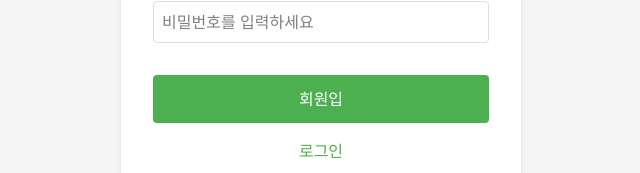
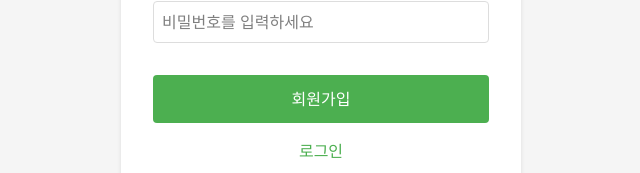
Before and after one commit to suMin77123/frontend-e2e-demo, a SvelteKit app: page /register in a window 1280 px wide. Shown: the part 452-625 px from the top of the page, without its empty margins (319-959 px from the left). Built offline with nearby package versions, Linux system fonts and the light colour scheme.

Commit message:
fix: 올바른 스타일

```diff
--- a/src/routes/+page.svelte
+++ b/src/routes/+page.svelte
@@ -295,7 +295,7 @@
 
     .add-button {
         padding: 0.5rem 1rem;
-        font-size: 10rem;
+        font-size: 1rem;
         color: white;
         background-color: #4CAF50;
         border: none;
--- a/src/routes/register/+page.svelte
+++ b/src/routes/register/+page.svelte
@@ -60,7 +60,7 @@
                 />
             </div>
 
-            <button type="submit">회원입</button>
+            <button type="submit">회원가입</button>
         </form>
 
         <div class="auth-links">
```
